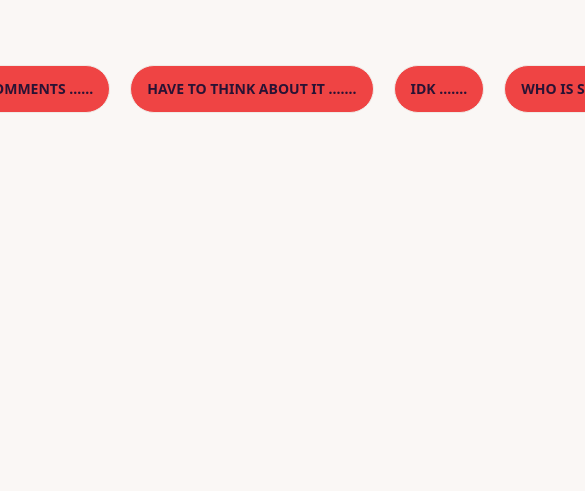
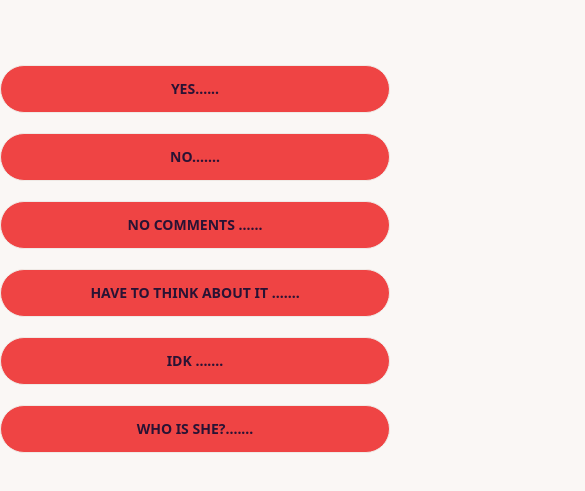
Before and after one commit to hossaintaufiq/xaima, a plain HTML site: page index.html in a window 390 px wide. Shown: the part 375-866 px from the top of the page, 585 px wide, since content can reach past the window. After the commit the page ends 844 px from the top, so only its background shows below. Drawn offline with nearby package versions, Linux system fonts and the light colour scheme.

Commit message:
bug fixing

```diff
--- a/index.html
+++ b/index.html
@@ -11,11 +11,11 @@
     <!-- title -->
     <title>Document</title>
 </head>
-<body>
+<body class="container max-auto">
     <h1 class="text-center text-7xl font-extrabold">Event part</h1>
 
     <h1 class="text-center text-7xl font-extrabold mt-36">Is Xaima A cute girl ??</h1>
-    <div class="flex justify-center  mt-20 gap-5 h-[100vh]">
+    <div class="flex justify-center  mt-20 gap-5 w-full flex-col md:flex-row">
         <button class="btn  bg-red-500  " onclick="document.body.style.backgroundColor='green'">Yes...... </button>
         <button class=" btn  bg-red-500 " onclick="document.body.style.backgroundColor='red'">NO.......</button>
 
```
